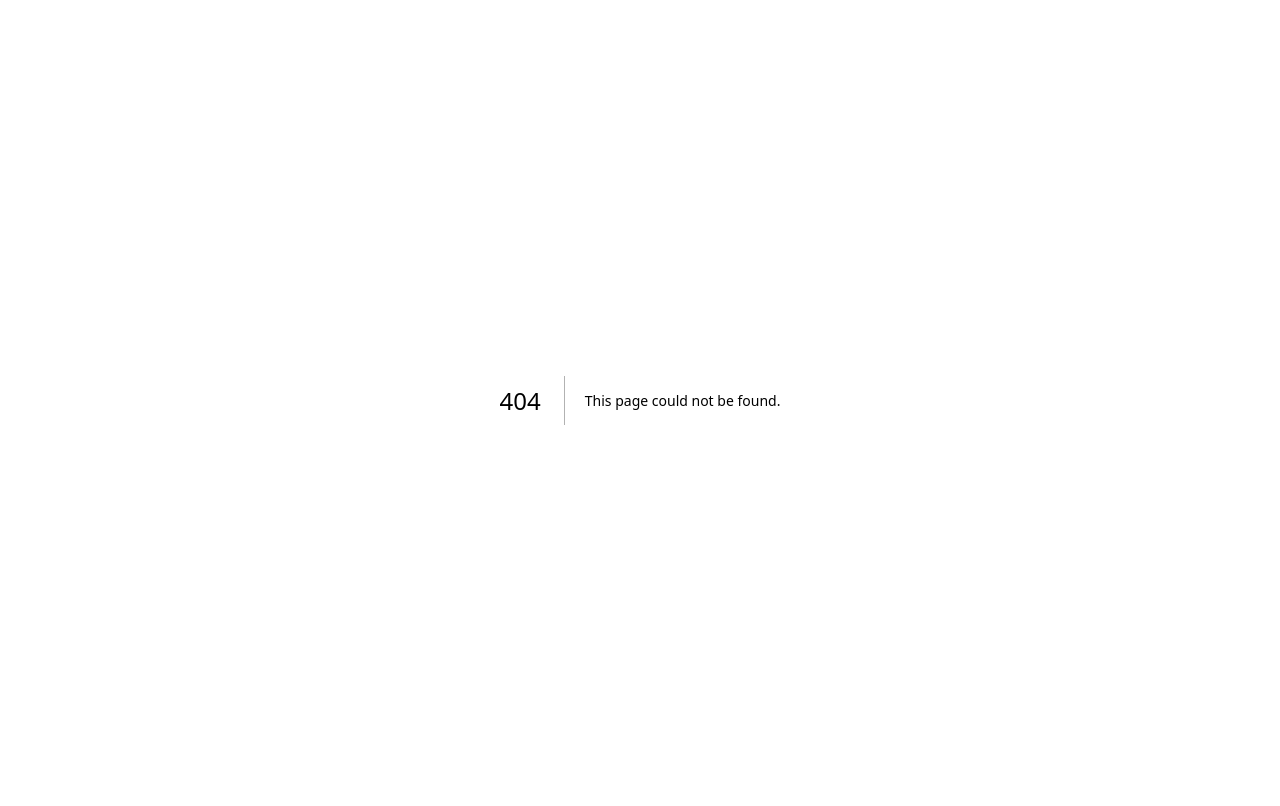
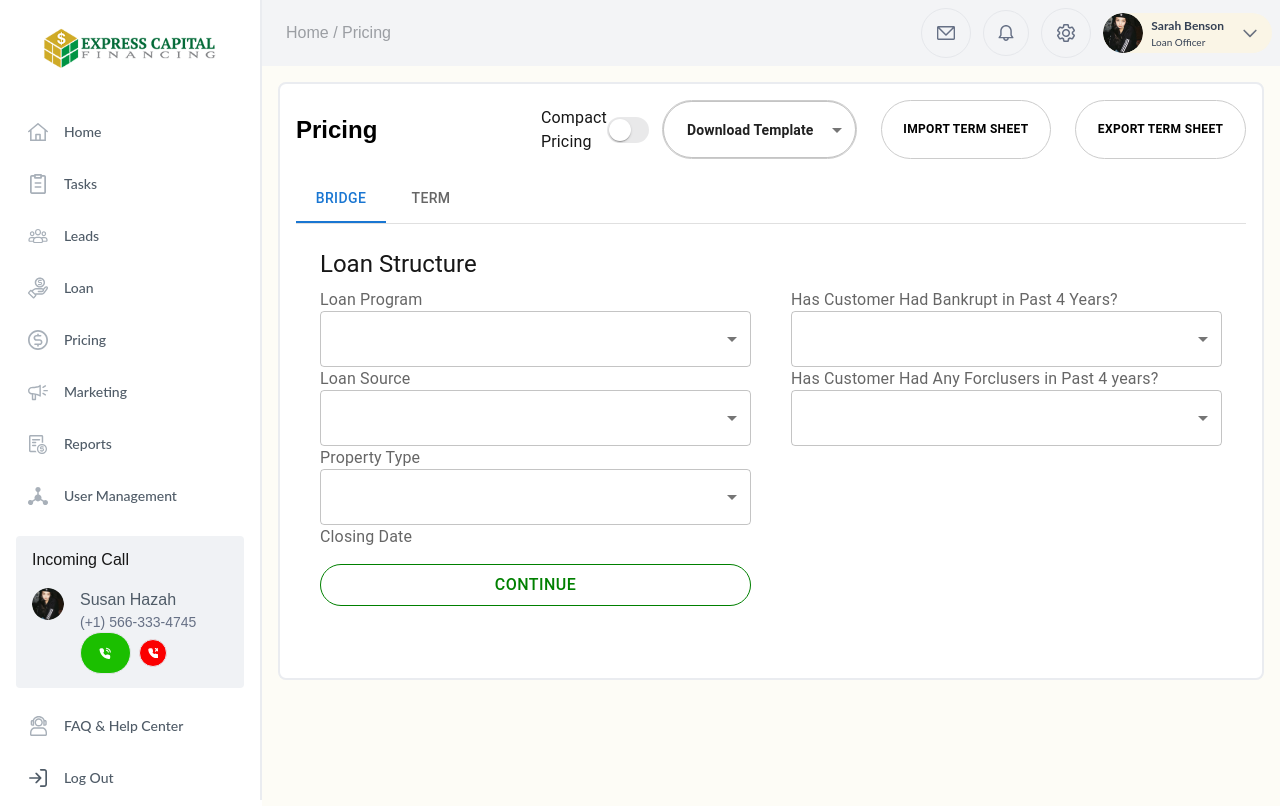
Before and after one commit to web-cloudy/ECF_FE, a Next.js app: page /pricing in a window 1280 px wide. Before the commit this address had no page. Built offline with nearby package versions, Linux system fonts and the light colour scheme; no server answers.

Commit message:
Setup Pricing Page

```diff
--- a/package.json
+++ b/package.json
@@ -10,12 +10,17 @@
     "export": "next export"
   },
   "dependencies": {
+    "@emotion/react": "^11.14.0",
+    "@emotion/styled": "^11.14.0",
+    "@mui/material": "^6.4.4",
+    "@mui/x-date-pickers": "^7.27.0",
     "@reduxjs/toolkit": "^2.4.0",
     "axios": "^1.7.9",
     "lodash": "^4.17.21",
     "next": "15.0.3",
     "next-redux-wrapper": "^8.1.0",
     "react": "18.3.0",
+    "react-datepicker": "^8.1.0",
     "react-dom": "18.3.0",
     "react-redux": "^9.2.0"
   },
--- a/src/components/layout/Navbar.tsx
+++ b/src/components/layout/Navbar.tsx
@@ -3,10 +3,14 @@ import { Email, Notify, Setting } from './Icons';
 import CircleButton from '../Buttons/CircleButton';
 import MenuProfile from '../profile/MenuProfile';
 
-const Navbar: React.FC = () => {
+interface NavbarProps {
+  tab: string;
+}
+
+const Navbar: React.FC<NavbarProps> = ({tab}) => {
   return (
     <div className="navbar flex justify-between items-center pl-6 p-2 bg-gray-100">
-      <div className="flex"><span className='text-[#9B9EA3]'>Home / </span><span className='text-[#000000]'>User Management</span></div>
+      <div className="flex"><span className='text-[#9B9EA3]'>{`Home / ${tab}`}</span></div>
       <div className="user-info flex items-center gap-3">
         <CircleButton
           icon={<Email color="#A8B0B9" />}
--- a/src/components/layout/Sidebar.tsx
+++ b/src/components/layout/Sidebar.tsx
@@ -1,4 +1,5 @@
 import React, { useState } from 'react';
+import { useRouter } from 'next/router';
 import SidebarItem from './SidebarItem';
 import Phone from '../usermanagement/Phone';
 import Image from 'next/image';
@@ -8,47 +9,57 @@ import {
 
 
 const Sidebar: React.FC = () => {
+  const router = useRouter();
   const [activeButton, setActiveButton] = useState(-1);
   const siderbarItems = [
     {
       icon: <HomeIcon color="#A8B0B9" />,
       title: "Home",
-      iconColor: "006838"
+      iconColor: "006838",
+      path: '/home',
     },
     {
       icon: <TaskIcon color="#A8B0B9" />,
       title: "Tasks",
-      iconColor: "006838"
+      iconColor: "006838",
+      path: '/tasks',
     },
     {
       icon: <LeadIcon color="#A8B0B9" />,
       title: "Leads",
-      iconColor: "006838"
+      iconColor: "006838",
+      path: '/leads',
     },
     {
       icon: <LoanIcon color="#A8B0B9" />,
       title: "Loan",
-      iconColor: "006838"
+      iconColor: "006838",
+      path: '/loan',
     },
     {
       icon: <PricingIcon color="#A8B0B9" />,
       title: "Pricing",
-      iconColor: "006838"
+      iconColor: "006838",
+      path: '/pricing'
     },
     {
       icon: <MarketingIcon color="#A8B0B9" />,
       title: "Marketing",
-      iconColor: "006838"
+      iconColor: "006838",
+      path: '/marketing',
     },
     {
       icon: <ReportIcon color="#A8B0B9" />,
       title: "Reports",
-      iconColor: "006838"
+      iconColor: "006838",
+      path: '/reports',
     },
     {
       icon: <UserIcon color="#A8B0B9" />,
       title: "User Management",
-      iconColor: "006838"
+      iconColor: "006838",
+      path: '/user-management',
+
     }
   ];
   return (
@@ -76,7 +87,11 @@ const Sidebar: React.FC = () => {
                   icon={item.icon}
                   title={item.title}
                   isActive={activeButton === index} // Pass active state
-                  onClick={() => setActiveButton(index)} // Handle click
+                  onClick={() => {
+                    setActiveButton(index);
+                    router.push(item.path)
+
+                  }}
                 />
               ))
             }
--- a/src/pages/password.tsx
+++ b/src/pages/password.tsx
@@ -44,6 +44,7 @@ const Password: React.FC = () => {
                 setMessage('An unexpected error occurred');
             }
         }
+        router.push('/user-management')
     };
 
     return (
--- /dev/null
+++ b/src/pages/pricing.tsx
@@ -0,0 +1,271 @@
+import React, { useEffect, useState } from 'react';
+import { useSelector, useDispatch } from 'react-redux';
+import { RootState, AppDispatch } from '../store/store';
+import { getStaffList } from '../store/actions/staffActions';
+import Sidebar from '../components/layout/Sidebar';
+import Navbar from '../components/layout/Navbar';
+import {
+  Switch,
+  FormControlLabel,
+  Select,
+  FormControl,
+  InputLabel,
+  MenuItem,
+  SelectChangeEvent,
+  Button,
+  Box,
+  Tabs,
+  Tab,
+  Typography,
+  Grid2,
+} from '@mui/material';
+import { SwitchProps } from '@mui/material/Switch';
+import { styled } from '@mui/material/styles';
+// import { DemoContainer } from '@mui/x-date-pickers/internals/demo';
+// import { AdapterDayjs } from '@mui/x-date-pickers/AdapterDayjs';
+// import { LocalizationProvider } from '@mui/x-date-pickers/LocalizationProvider';
+// import { DatePicker } from '@mui/x-date-pickers/DatePicker';
+
+const IOSSwitch = styled((props: SwitchProps) => (
+  <Switch focusVisibleClassName=".Mui-focusVisible" disableRipple {...props} />
+))(({ theme }) => ({
+  width: 42,
+  height: 26,
+  padding: 0,
+  '& .MuiSwitch-switchBase': {
+    padding: 0,
+    margin: 2,
+    transitionDuration: '300ms',
+    '&.Mui-checked': {
+      transform: 'translateX(16px)',
+      color: '#fff',
+      '& + .MuiSwitch-track': {
+        backgroundColor: '#65C466',
+        opacity: 1,
+        border: 0,
+        ...theme.applyStyles('dark', {
+          backgroundColor: '#2ECA45',
+        }),
+      },
+      '&.Mui-disabled + .MuiSwitch-track': {
+        opacity: 0.5,
+      },
+    },
+    '&.Mui-focusVisible .MuiSwitch-thumb': {
+      color: '#33cf4d',
+      border: '6px solid #fff',
+    },
+    '&.Mui-disabled .MuiSwitch-thumb': {
+      color: theme.palette.grey[100],
+      ...theme.applyStyles('dark', {
+        color: theme.palette.grey[600],
+      }),
+    },
+    '&.Mui-disabled + .MuiSwitch-track': {
+      opacity: 0.7,
+      ...theme.applyStyles('dark', {
+        opacity: 0.3,
+      }),
+    },
+  },
+  '& .MuiSwitch-thumb': {
+    boxSizing: 'border-box',
+    width: 22,
+    height: 22,
+  },
+  '& .MuiSwitch-track': {
+    borderRadius: 26 / 2,
+    backgroundColor: '#E9E9EA',
+    opacity: 1,
+    transition: theme.transitions.create(['background-color'], {
+      duration: 500,
+    }),
+    ...theme.applyStyles('dark', {
+      backgroundColor: '#39393D',
+    }),
+  },
+}));
+
+const CustomSelect = styled(Select)`
+  border-radius: 50px;
+  border: 1px solid #ccc;
+  padding: 2px 10px;
+  font-weight: bold;
+  font-size: 14px;
+  background-color: white;
+  box-shadow: none;
+  & .MuiSelect-select: {
+    padding-right: 30px
+  };
+  &:hover {
+    background-color: #f5f5f5
+  },
+  & .MuiSvgIcon-root: {
+    right; 8px;
+    position: absolute;
+  }
+`
+const CustomButton = styled(Button)`
+  font-size: 12px;
+  border-radius: 50px;
+  border: 1px solid #ccc;
+  color: black;
+  font-weight: bold;
+`
+
+const a11yProps = (index: number) => {
+  return {
+    id: `simple-tab-${index}`,
+    'aria-controls': `simple-tabpanel-${index}`,
+  };
+}
+
+interface TabPanelProps {
+  children?: React.ReactNode;
+  index: number;
+  value: number;
+}
+
+function CustomTabPanel(props: TabPanelProps) {
+  const { children, value, index, ...other } = props;
+
+  return (
+    <div
+      role="tabpanel"
+      hidden={value !== index}
+      id={`simple-tabpanel-${index}`}
+      aria-labelledby={`simple-tab-${index}`}
+      {...other}
+    >
+      {value === index && <Box sx={{ p: 3 }}>{children}</Box>}
+    </div>
+  );
+}
+
+const Pricing: React.FC = () => {
+  const dispatch = useDispatch<AppDispatch>();
+  const [downloadTemplate, setDownloadTemplate] = useState('')
+  const [activeTab, setActiveTab] = useState(0);
+  const [selectedDate, setSelectedDate] = useState<Date | null>(null);
+
+  useEffect(() => {
+    dispatch(getStaffList());
+  }, [dispatch]);
+
+  const handleDownloadTemplate = (event: SelectChangeEvent<string>) => {
+    setDownloadTemplate(event.target.value)
+  }
+
+  const handleTabChange = (event: React.SyntheticEvent, newValue: number) => {
+    setActiveTab(newValue);
+  }
+
+  return (
+    <div className="flex h-full">
+      <Sidebar  />
+      <div className="main-content flex-1">
+        <Navbar tab="Pricing" />
+        <div className="content bg-[#FDFCF6] p-[16px]" style={{ height: 'calc(100vh - 60px)' }}>
+          <div className="bg-white rounded-[8px] border-2 border-[#eaecf0] pb-[16px]">
+            <div className="flex p-4 justify-between items-center">
+              <h1 className="text-black text-[24px] leading-[36px] font-semibold">Pricing</h1>
+              <div className="flex gap-6">
+                <FormControlLabel control={<IOSSwitch />} label="Compact Pricing" labelPlacement="start" />
+                <CustomSelect
+                  labelId="download-template-select-label"
+                  id="download-template"
+                  value={downloadTemplate}
+                  onChange={handleDownloadTemplate}
+                  displayEmpty
+                  fullWidth
+                >
+                  <MenuItem value="">Download Template</MenuItem>
+                  <MenuItem value="template-1">Template-1</MenuItem>
+                  <MenuItem value="template-2">Template-2</MenuItem>
+                </CustomSelect>
+                <CustomButton fullWidth>Import Term Sheet</CustomButton>
+                <CustomButton fullWidth>Export Term Sheet</CustomButton>
+              </div>
+            </div>
+            <div className="px-4 pb-[16px]">
+              <Box>
+                <Box sx={{ borderBottom: 1, borderColor: 'divider' }}>
+                  <Tabs value={activeTab} onChange={handleTabChange}>
+                    <Tab label="Bridge" {...a11yProps(0)} />
+                    <Tab label="Term" {...a11yProps(0)} />
+                    <Tab />
+                  </Tabs>
+                </Box>
+                <CustomTabPanel value={activeTab} index={0}>
+                  <Typography variant='h5' mb={1}>Loan Structure</Typography>
+                  <Grid2 container spacing={5} mb={2}>
+                    <Grid2 size={6}>
+                      <InputLabel>Loan Program</InputLabel>
+                      <Select displayEmpty fullWidth>
+                        <MenuItem value="">Residential Bridge (Ex. Fix & Flip/Fix & Hold)</MenuItem>
+                        <MenuItem value="">Ground Up New Construction</MenuItem>
+                        <MenuItem value="">Multifamily Bridge</MenuItem>
+                        <MenuItem value="">Commercial Bridge</MenuItem>
+                        <MenuItem value="">Portfolio</MenuItem>
+                      </Select>
+                      <InputLabel>Loan Source</InputLabel>
+                      <Select displayEmpty fullWidth>
+                        <MenuItem value="">Refinance - (Property Already Owned)</MenuItem>
+                        <MenuItem value="">5+ units Or Commercial Property</MenuItem>
+                        <MenuItem value="">New Construction</MenuItem>
+                      </Select>
+                      <InputLabel>Property Type</InputLabel>
+                      <Select displayEmpty fullWidth>
+                        <MenuItem value="">Choose</MenuItem>
+                      </Select>
+                      <InputLabel>Closing Date</InputLabel>
+                      {/* <LocalizationProvider dateAdapter={AdapterDayjs}>
+                        <DemoContainer components={['DatePicker']}>
+                          <DatePicker label="Basic date picker" />
+                        </DemoContainer>
+                      </LocalizationProvider> */}
+                      <Button
+                        sx={{
+                          marginTop: 2,
+                          borderRadius: 50,
+                          fontSize: 16,
+                          color: "green",
+                          border: "1px solid green"
+                        }}
+                        fullWidth
+                      >
+                        Continue
+                      </Button>
+                    </Grid2>
+                    <Grid2 size={6}>
+                      <InputLabel>Has Customer Had Bankrupt in Past 4 Years?</InputLabel>
+                      <Select fullWidth>
+                        <MenuItem value="text">Text</MenuItem>
+                        <MenuItem value="text">Text</MenuItem>
+                        <MenuItem value="text">Text</MenuItem>
+                        <MenuItem value="text">Text</MenuItem>
+                        <MenuItem value="text">Text</MenuItem>
+                      </Select>
+                      <InputLabel>Has Customer Had Any Forclusers in Past 4 years? </InputLabel>
+                      <Select fullWidth>
+                        <MenuItem value="text">Text</MenuItem>
+                        <MenuItem value="text">Text</MenuItem>
+                        <MenuItem value="text">Text</MenuItem>
+                        <MenuItem value="text">Text</MenuItem>
+                        <MenuItem value="text">Text</MenuItem>
+                      </Select>
+                    </Grid2>
+                  </Grid2>
+                </CustomTabPanel>
+
+                <CustomTabPanel value={activeTab} index={1}></CustomTabPanel>
+              </Box>
+            </div>
+          </div>
+        </div>
+      </div>
+    </div>
+  );
+}
+
+export default Pricing;
--- a/src/pages/dashboard.tsx
+++ b/src/pages/user-management.tsx
@@ -46,7 +46,7 @@ const Dashboard: React.FC = () => {
     <div className="flex h-full">
       <Sidebar />
       <div className="main-content flex-1">
-        <Navbar />
+        <Navbar tab="User Management" />
         <div className="content bg-[#FDFCF6] p-[16px]" style={{ height: 'calc(100vh - 60px)' }}>
           <div className="bg-white rounded-[8px] border-2 border-[#eaecf0] pb-[16px]">
             <div className="flex p-4 justify-between">
@@ -73,8 +73,7 @@ const Dashboard: React.FC = () => {
           </div>
         </div>
       </div>
-      <UserModal isOpen={isModalOpen} onClose={handleCloseModal} staff={selectedStaff}>
-      </UserModal>
+      <UserModal isOpen={isModalOpen} onClose={handleCloseModal} staff={selectedStaff} />
     </div>
   );
 }
```
